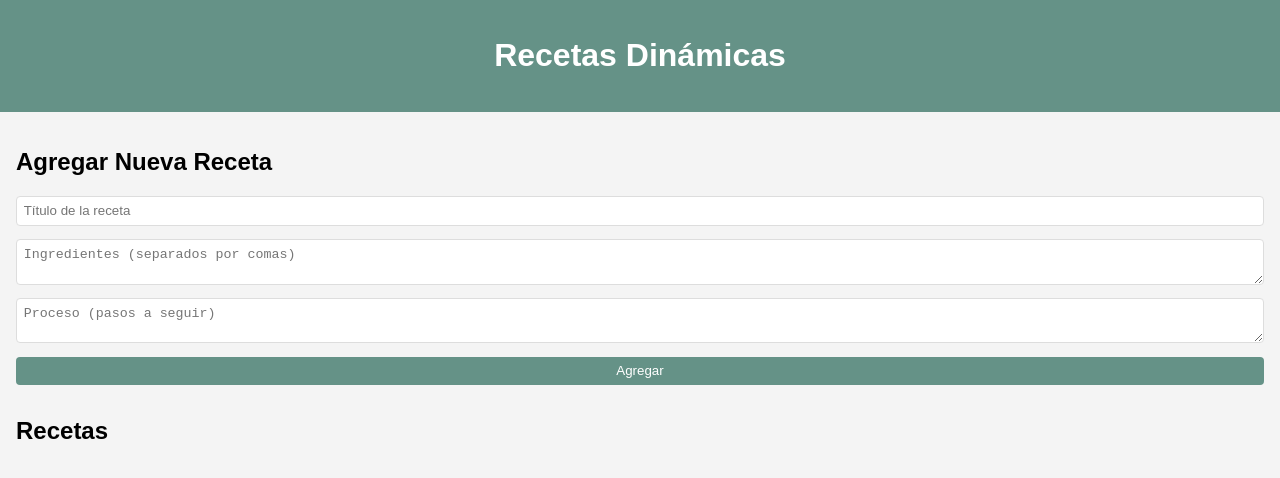
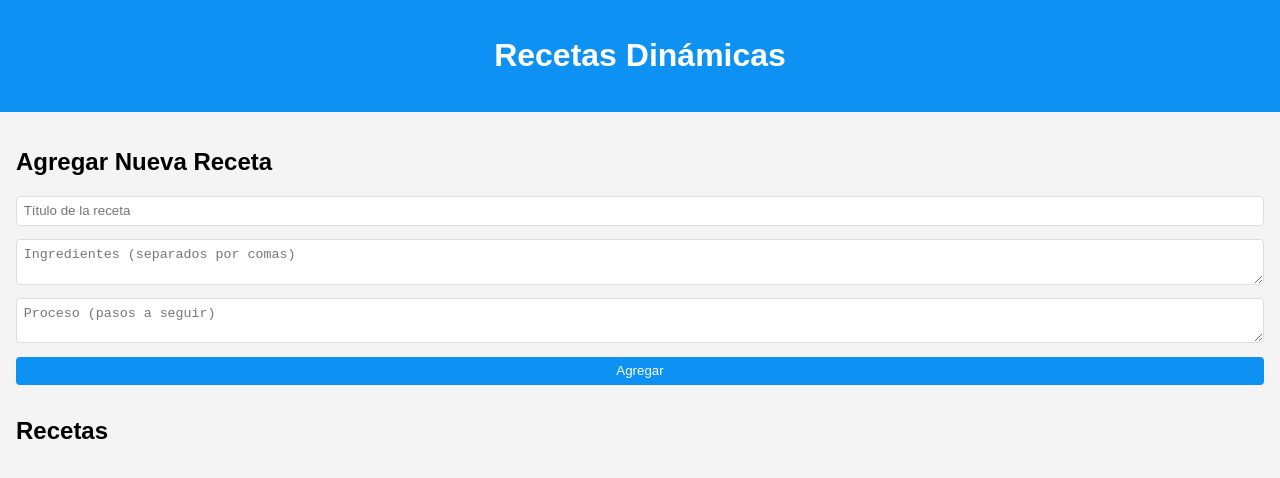
Before and after one commit to Bryaan159/DevPrueba, a plain HTML site: page frontend/index.html in a window 1280 px wide. Drawn offline with nearby package versions, Linux system fonts and the light colour scheme; no server answers.

Commit message:
Cambio de color a 0D92F4

```diff
--- a/frontend/index.html
+++ b/frontend/index.html
@@ -13,7 +13,7 @@
     }
 
     header {
-      background-color: #659287;
+      background-color: #0D92F4;
       color: white;
       padding: 1em;
       text-align: center;
@@ -42,7 +42,7 @@
 
     form button {
       padding: 0.5em;
-      background-color: #659287;
+      background-color: #0D92F4;
       color: white;
       border: none;
       cursor: pointer;
@@ -50,7 +50,7 @@
     }
 
     form button:hover {
-      background-color: #659287;
+      background-color: #0D92F4;
     }
 
     #recetas-container {
```
